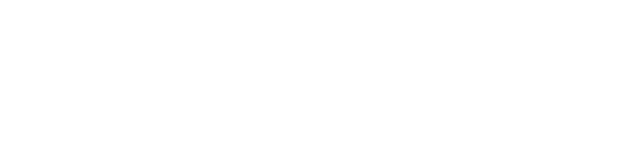
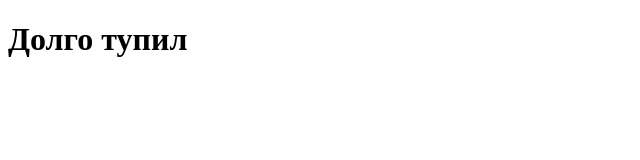
Before and after one commit to StanMur/second-project, a plain HTML site: page index.html in a window 1280 px wide. Shown: the whole page, without its empty margins (0-640 px from the left). Drawn offline with Linux system fonts and the light colour scheme.

Commit message:
долго тупил

```diff
--- a/index.html
+++ b/index.html
@@ -7,6 +7,6 @@
     <title>Document</title>
 </head>
 <body>
-
+    <h1>Долго тупил</h1>
 </body>
 </html>
```
